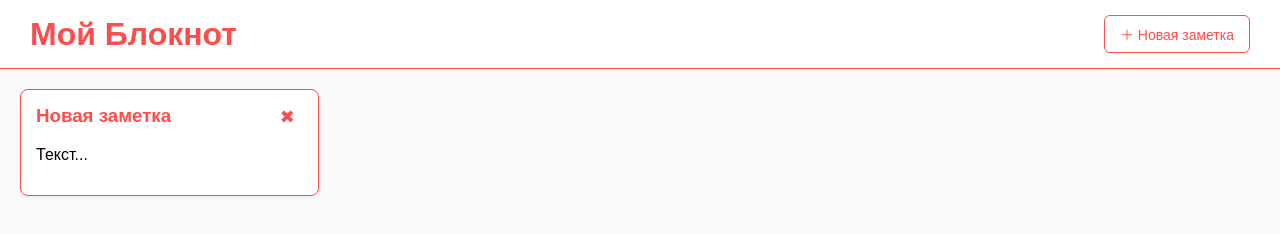
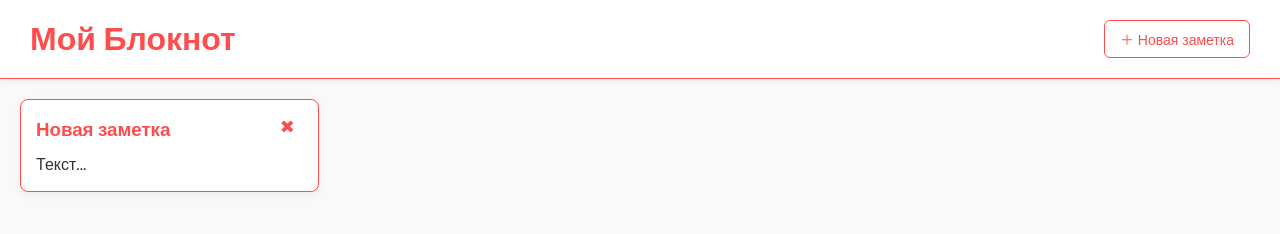
Before and after one commit to ilmm8734/my-notebook, a plain HTML site: page index.html in a window 1280 px wide. Both pictures are taken after a click on the button "＋ Новая заметка". Drawn offline with Linux system fonts and the light colour scheme.

Commit message:
Add files via upload

```diff
--- a/index.html
+++ b/index.html
@@ -3,7 +3,10 @@
 <head>
     <meta charset="UTF-8">
     <title>Мой Блокнот</title>
+    <meta name="viewport" content="width=device-width, initial-scale=1.0">
     <style>
+        @import url('https://fonts.googleapis.com/css2?family=Poppins:wght@400;600&display=swap');
+
         body {
             font-family: 'Poppins', sans-serif;
             background-color: #f9f9f9;
@@ -18,11 +21,13 @@
             padding: 15px 30px;
             background-color: white;
             border-bottom: 1px solid #ff4d4d;
+            box-shadow: 0 2px 8px rgba(0,0,0,0.05);
         }
 
         h1 {
             color: #ff4d4d;
             margin: 0;
+            font-weight: 600;
         }
 
         button {
@@ -33,16 +38,17 @@
             border-radius: 6px;
             cursor: pointer;
             font-size: 14px;
-            transition: 0.3s;
+            transition: all 0.3s ease;
         }
 
         button:hover {
             background-color: #ffe6e6;
+            transform: scale(1.05);
         }
 
         .notes-container {
             display: grid;
-            grid-template-columns: repeat(auto-fill, minmax(250px, 1fr));
+            grid-template-columns: repeat(auto-fill, minmax(280px, 1fr));
             gap: 15px;
             padding: 20px;
         }
@@ -53,13 +59,31 @@
             border-radius: 8px;
             padding: 15px;
             position: relative;
-            box-shadow: 0 2px 5px rgba(0,0,0,0.05);
+            box-shadow: 0 3px 10px rgba(0,0,0,0.05);
             animation: fadeIn 0.3s ease;
+            display: flex;
+            flex-direction: column;
+            gap: 10px;
         }
 
         .note h3 {
             color: #ff4d4d;
-            margin-top: 0;
+            margin: 0;
+            font-weight: 600;
+            outline: none;
+        }
+
+        .note p {
+            margin: 0;
+            color: #333;
+            line-height: 1.4em;
+            outline: none;
+        }
+
+        .note [contenteditable="true"]:focus {
+            background-color: #fff5f5;
+            border-radius: 4px;
+            padding: 2px;
         }
 
         .delete-btn {
@@ -71,6 +95,11 @@
             color: #ff4d4d;
             font-size: 18px;
             cursor: pointer;
+            transition: transform 0.2s;
+        }
+
+        .delete-btn:hover {
+            transform: scale(1.2);
         }
 
         @keyframes fadeIn {
```
